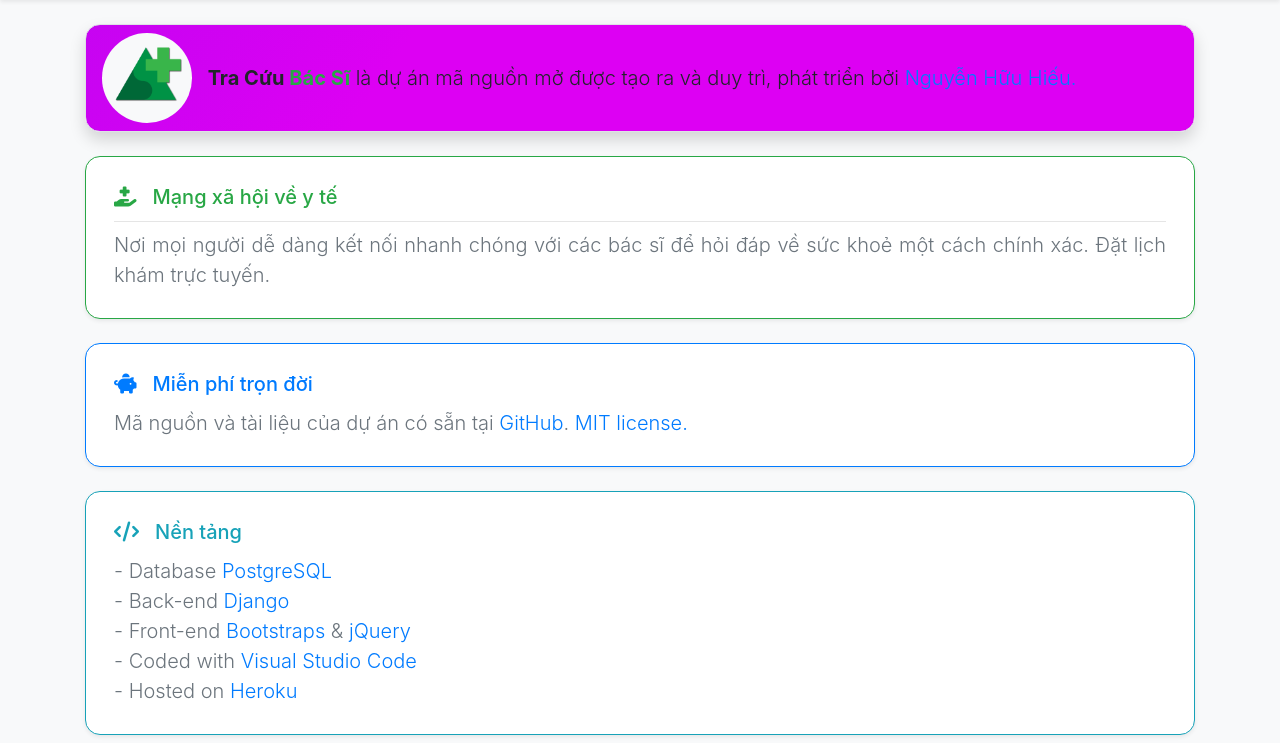
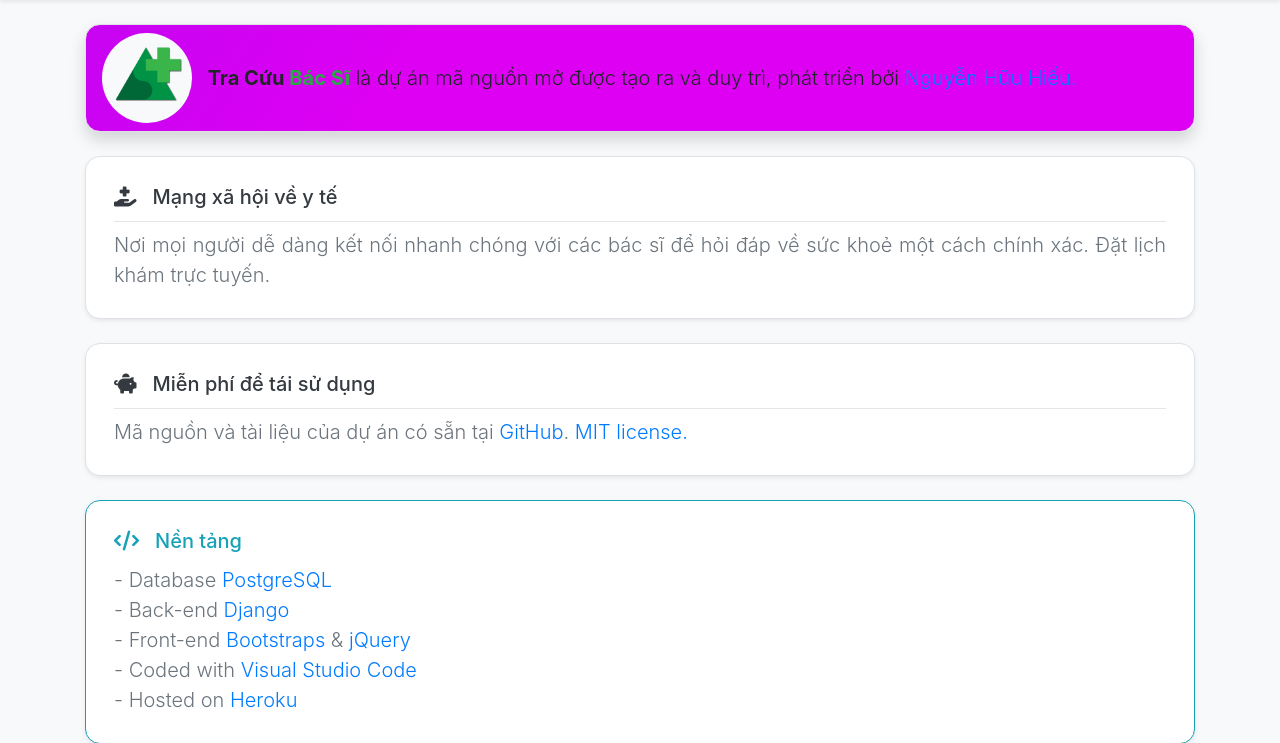
Before and after one commit to 1nguyenhuuhieu/anhsonmed, a Django app: page /about/ in a window 1280 px wide. Shown: the part 63-806 px from the top of the page. Run offline with Django 3.2, Linux system fonts and the light colour scheme; some libraries are stand-ins or nearby versions.

Commit message:
Update about.html

```diff
--- a/finddoctor/templates/staticpage/about.html
+++ b/finddoctor/templates/staticpage/about.html
@@ -16,9 +16,9 @@
             </div>
         </div>
 
-        <div class="card mt-4 mb-4 border border-success borderradius15 shadow-sm p-2" >
+        <div class="card mt-4 mb-4 border border borderradius15 shadow-sm p-2" >
             <div class="card-body">
-              <h5 class="card-title text-success"><i class="fas fa-hand-holding-medical mr-3"></i>Mạng xã hội về y tế</h5>
+              <h5 class="card-title text-dark"><i class="fas fa-hand-holding-medical mr-3"></i>Mạng xã hội về y tế</h5>
               <hr class="mb-2 mt-1">
               <p class="card-text text-muted lead" style="text-align: justify;">Nơi mọi người dễ dàng kết nối nhanh chóng với các bác sĩ để hỏi đáp về sức khoẻ một cách chính xác. Đặt lịch khám trực tuyến.</p>
 
@@ -26,9 +26,11 @@
           </div>
 
 
-          <div class="card mt-4 mb-4 border border-primary borderradius15 shadow-sm p-2" >
+          <div class="card mt-4 mb-4 border border borderradius15 shadow-sm p-2" >
             <div class="card-body">
-              <h5 class="card-title text-primary"><i class="fas fa-piggy-bank mr-3"></i>Miễn phí trọn đời</h5>
+              <h5 class="card-title text-dark"><i class="fas fa-piggy-bank mr-3"></i>Miễn phí để tái sử dụng</h5>
+              <hr class="mb-2 mt-1">
+
               <p class="card-text text-muted lead" style="text-align: justify;">Mã nguồn và tài liệu của dự án có sẵn tại <a href="">GitHub</a>. <a href="">MIT license.</a> </p>
 
             </div>
```
